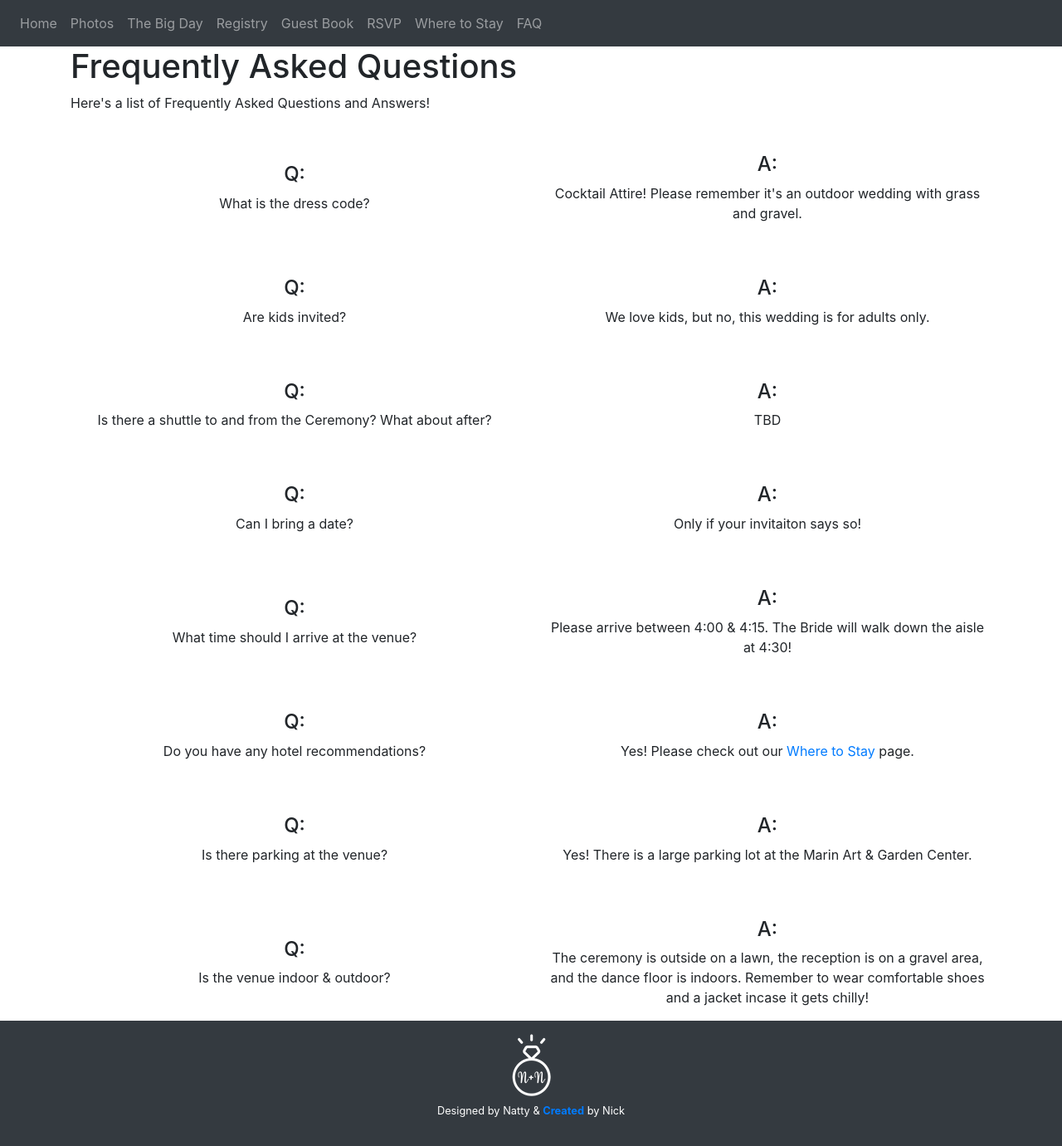
After one commit to nickbap/BoatParty, a Flask app: page /faq in a window 1280 px wide. The commit adds this page. Shown: the whole page at 83% size. Run offline with Flask 2, Linux system fonts and the light colour scheme; some libraries are stand-ins or nearby versions.

Commit message:
Created an FAQ page

```diff
--- a/boatparty/routes.py
+++ b/boatparty/routes.py
@@ -82,6 +82,13 @@ def where_to_stay():
     return render_template('where-to-stay.html', title=title)
 
 
+@main.route('/faq')
+def faq():
+    """FAQ View"""
+    title = 'Frequently Asked Questions'
+    return render_template('faq.html', title=title)
+
+
 @main.route('/base')
 def base_test():
     """Temporary route for checking the base template."""
--- a/boatparty/templates/base.html
+++ b/boatparty/templates/base.html
@@ -52,6 +52,9 @@
                 <li class="nav-item">
                     <a class="nav-link" href="{{ url_for('main.where_to_stay') }}">Where to Stay</a>
                 </li>
+                <li class="nav-item">
+                        <a class="nav-link" href="{{ url_for('main.faq') }}">FAQ</a>
+                    </li>
             </ul>
         </div>
     </nav>
--- /dev/null
+++ b/boatparty/templates/faq.html
@@ -0,0 +1,90 @@
+{% extends 'base.html' %}
+
+{% block app_content %}
+
+<h1>Frequently Asked Questions</h1>
+<p>Here's a list of Frequently Asked Questions and Answers!</p>
+<div class="row align-items-center mt-5">
+    <div class="col-sm-6 text-center">
+        <h4>Q:</h4>
+        <p>What is the dress code?</p>
+    </div>
+    <div class="col-sm-6 text-center">
+        <h4>A:</h4>
+        <p>Cocktail Attire! Please remember it's an outdoor wedding with grass and gravel.</p>
+    </div>
+</div>
+<div class="row align-items-center mt-5">
+    <div class="col-sm-6 text-center">
+        <h4>Q:</h4>
+        <p>Are kids invited?</p>
+    </div>
+    <div class="col-sm-6 text-center">
+        <h4>A:</h4>
+        <p>We love kids, but no, this wedding is for adults only.</p>
+    </div>
+</div>
+<div class="row align-items-center mt-5">
+    <div class="col-sm-6 text-center">
+        <h4>Q:</h4>
+        <p>Is there a shuttle to and from the Ceremony? What about after?</p>
+    </div>
+    <div class="col-sm-6 text-center">
+        <h4>A:</h4>
+        <p>TBD</p>
+    </div>
+</div>
+<div class="row align-items-center mt-5">
+    <div class="col-sm-6 text-center">
+        <h4>Q:</h4>
+        <p>Can I bring a date?</p>
+    </div>
+    <div class="col-sm-6 text-center">
+        <h4>A:</h4>
+        <p>Only if your invitaiton says so!</p>
+    </div>
+</div>
+<div class="row align-items-center mt-5">
+    <div class="col-sm-6 text-center">
+        <h4>Q:</h4>
+        <p>What time should I arrive at the venue?</p>
+    </div>
+    <div class="col-sm-6 text-center">
+        <h4>A:</h4>
+        <p>Please arrive between 4:00 & 4:15. The Bride will walk down the aisle at 4:30!</p>
+    </div>
+</div>
+<div class="row align-items-center mt-5">
+    <div class="col-sm-6 text-center">
+        <h4>Q:</h4>
+        <p>Do you have any hotel recommendations?</p>
+    </div>
+    <div class="col-sm-6 text-center">
+        <h4>A:</h4>
+        <p>Yes! Please check out our <a href="{{ url_for('main.where_to_stay') }}">Where to Stay</a> page.
+        </p>
+    </div>
+</div>
+<div class="row align-items-center mt-5">
+    <div class="col-sm-6 text-center">
+        <h4>Q:</h4>
+        <p>Is there parking at the venue?</p>
+    </div>
+    <div class="col-sm-6 text-center">
+        <h4>A:</h4>
+        <p>Yes! There is a large parking lot at the Marin Art & Garden Center.</p>
+    </div>
+</div>
+<div class="row align-items-center mt-5">
+    <div class="col-sm-6 text-center">
+        <h4>Q:</h4>
+        <p>Is the venue indoor & outdoor?</p>
+    </div>
+    <div class="col-sm-6 text-center">
+        <h4>A:</h4>
+        <p>The ceremony is outside on a lawn, the reception is on a gravel area, and the dance floor is indoors.
+            Remember to
+            wear comfortable shoes and a jacket incase it gets chilly!</p>
+    </div>
+</div>
+{% endblock %}
--- a/tests.py
+++ b/tests.py
@@ -71,6 +71,10 @@ class ClientTestCase(unittest.TestCase):
         response = self.client.get('/where-to-stay')
         self.assertEqual(response.status_code, 200)
 
+    def test_faq_page(self):
+        response = self.client.get('/faq')
+        self.assertEqual(response.status_code, 200)
+
 
 if __name__ == '__main__':
     unittest.main(verbosity=2)
```
